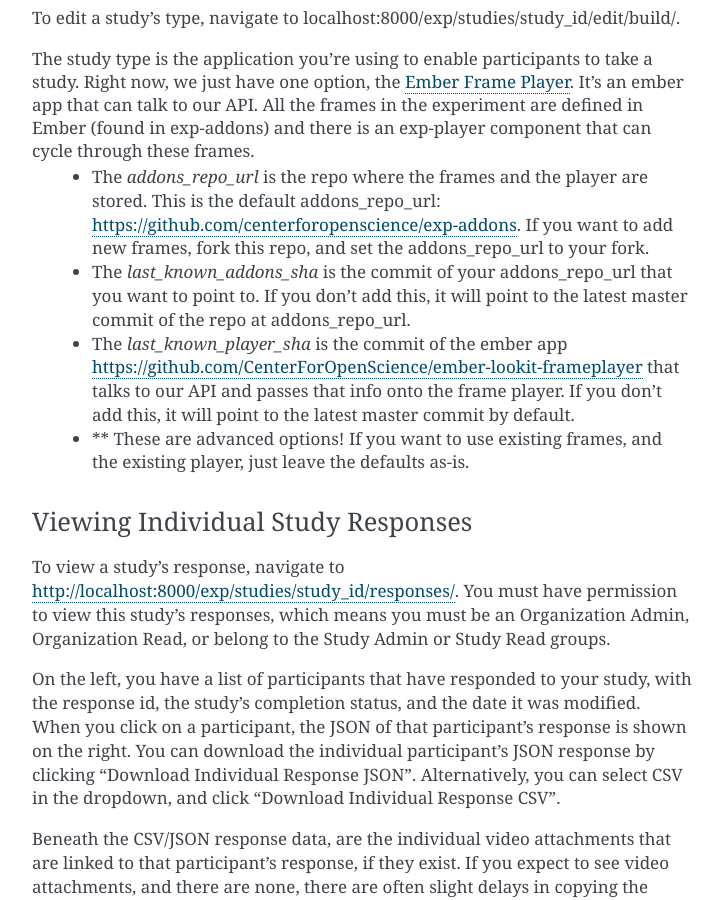
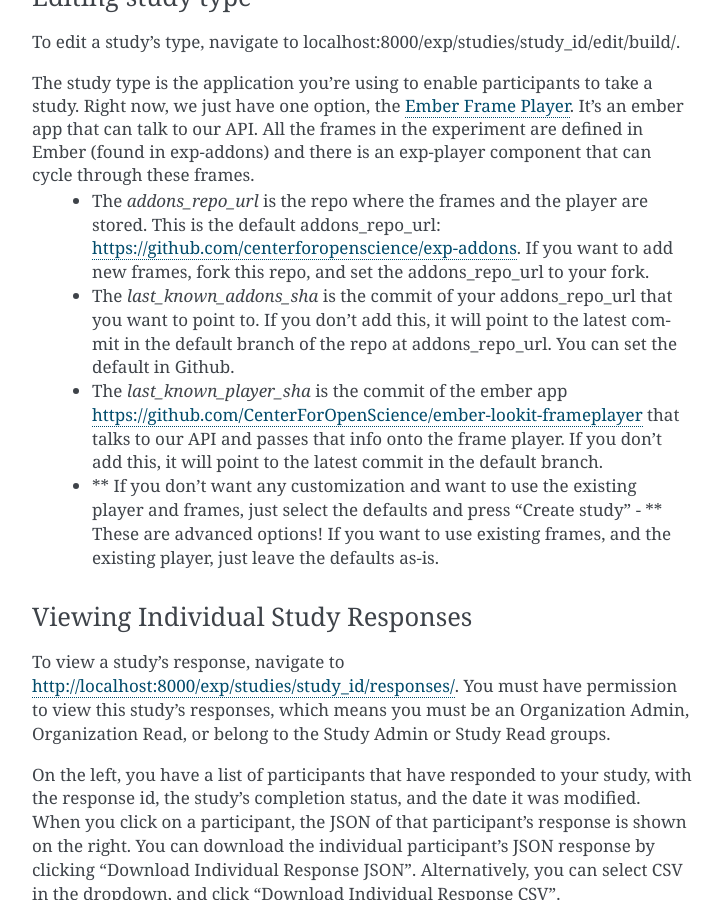
Before and after one commit to lookit/lookit-api, a Sphinx documentation site: the page built from docs/source/experimenter.rst, in a window 1280 px wide and 900 px high, scrolled down 12739 px. Shown: the whole window, without its empty margins (388-1111 px from the left). Built offline with Sphinx 7.4.7, drawn with Linux system fonts in a browser that asks for light colours; some of the changed text lies outside the part shown.

Commit message:
Default commit is latest commit on default branch not master branch.

```diff
--- a/docs/source/experimenter.rst
+++ b/docs/source/experimenter.rst
@@ -83,8 +83,8 @@ Here's an explanation of some the field names:
 - *Build Study* - This needs to be a valid JSON block describing the different frames (pages) of your study, and the sequence. You can add these later under localhost:8000/exp/studies/study_id/edit/build/.
 - *Study Type* - The study type is the application you're using to enable participants to take a study. Right now, we just have one option, the `Ember Frame Player <https://github.com/CenterForOpenScience/ember-lookit-frameplayer>`_.  It's an ember app that can talk to our API. All the frames in the experiment are defined in Ember (found in exp-addons) and there is an exp-player component that can cycle through these frames.
     - The *addons_repo_url* is the repo where the frames and the player are stored.  This is the default addons_repo_url: https://github.com/centerforopenscience/exp-addons.  If you want to add new frames, fork this repo, and set the addons_repo_url to your fork.
-    - The *last_known_addons_sha* is the commit of your addons_repo_url that you want to point to.  If you don't add this, it will point to the latest master commit of the repo at addons_repo_url.
-    - The *last_known_player_sha* is the commit of the ember app https://github.com/CenterForOpenScience/ember-lookit-frameplayer that talks to our API and passes that info onto the frame player. If you don't add this, it will point to the latest master commit by default.
+    - The *last_known_addons_sha* is the commit of your addons_repo_url that you want to point to.  If you don't add this, it will point to the latest commit in the default branch of the repo at addons_repo_url. You can set the default in Github.
+    - The *last_known_player_sha* is the commit of the ember app https://github.com/CenterForOpenScience/ember-lookit-frameplayer that talks to our API and passes that info onto the frame player. If you don't add this, it will point to the latest commit in the default branch.
     - ** If you don't want any customization and want to use the existing player and frames, just select the defaults and press "Create study"
 
 .. image:: _static/img/create_study.png
@@ -207,9 +207,9 @@ To edit a study's type, navigate to localhost:8000/exp/studies/study_id/edit/bui
 
 The study type is the application you're using to enable participants to take a study. Right now, we just have one option, the `Ember Frame Player <https://github.com/CenterForOpenScience/ember-lookit-frameplayer>`_.  It's an ember app that can talk to our API. All the frames in the experiment are defined in Ember (found in exp-addons) and there is an exp-player component that can cycle through these frames.
     - The *addons_repo_url* is the repo where the frames and the player are stored.  This is the default addons_repo_url: https://github.com/centerforopenscience/exp-addons.  If you want to add new frames, fork this repo, and set the addons_repo_url to your fork.
-    - The *last_known_addons_sha* is the commit of your addons_repo_url that you want to point to.  If you don't add this, it will point to the latest master commit of the repo at addons_repo_url.
-    - The *last_known_player_sha* is the commit of the ember app https://github.com/CenterForOpenScience/ember-lookit-frameplayer that talks to our API and passes that info onto the frame player. If you don't add this, it will point to the latest master commit by default.
-    - ** These are advanced options! If you want to use existing frames, and the existing player, just leave the defaults as-is.
+    - The *last_known_addons_sha* is the commit of your addons_repo_url that you want to point to.  If you don't add this, it will point to the latest commit in the default branch of the repo at addons_repo_url. You can set the default in Github.
+    - The *last_known_player_sha* is the commit of the ember app https://github.com/CenterForOpenScience/ember-lookit-frameplayer that talks to our API and passes that info onto the frame player. If you don't add this, it will point to the latest commit in the default branch.
+    - ** If you don't want any customization and want to use the existing player and frames, just select the defaults and press "Create study"    - ** These are advanced options! If you want to use existing frames, and the existing player, just leave the defaults as-is.
 
 -----------------------------------
 Viewing Individual Study Responses
```
